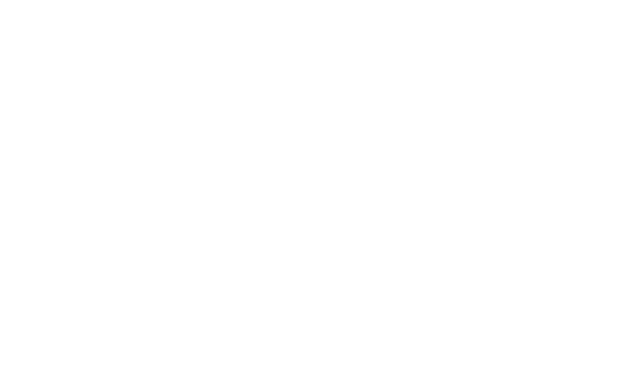
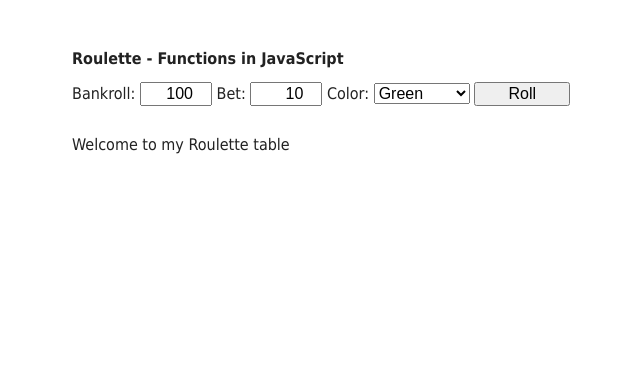
Before and after one commit to sibala/roulette-game-with-exercises, a plain HTML site: page index.html in a window 1280 px wide. Shown: the whole page, without its empty margins (114-754 px from the left). Drawn offline with Linux system fonts and the light colour scheme.

Commit message:
UI done :)

```diff
--- a/index.html
+++ b/index.html
@@ -8,6 +8,36 @@
 </head>
 <body>
 
+  <div id="container">
+    <div id="text">
+      <p><b>Roulette - Functions in JavaScript</b></p>
+    </div>
+
+    <div id="status">
+      <form>
+        <label for="">Bankroll: </label>
+        <input id="bankroll" name="bankroll" type="number" value="100">
+
+        <label for="">Bet: </label>
+        <input id="bet" name="bet" type="number" value="10">
+
+        <label for="">Color: </label>
+        <select name="color" id="color">
+          <option value="green">Green</option>
+          <option value="red">Red</option>
+          <option value="black">Black</option>
+        </select>
+
+        <input id="rollBtn" type="submit" value="Roll">
+      </form>
+    </div>
+
+    <div id="log">
+      <p>Welcome to my Roulette table</p>
+    </div>
+
+  </div>
+
   <script src="js/main.js"></script>
 </body>
 </html>
```
